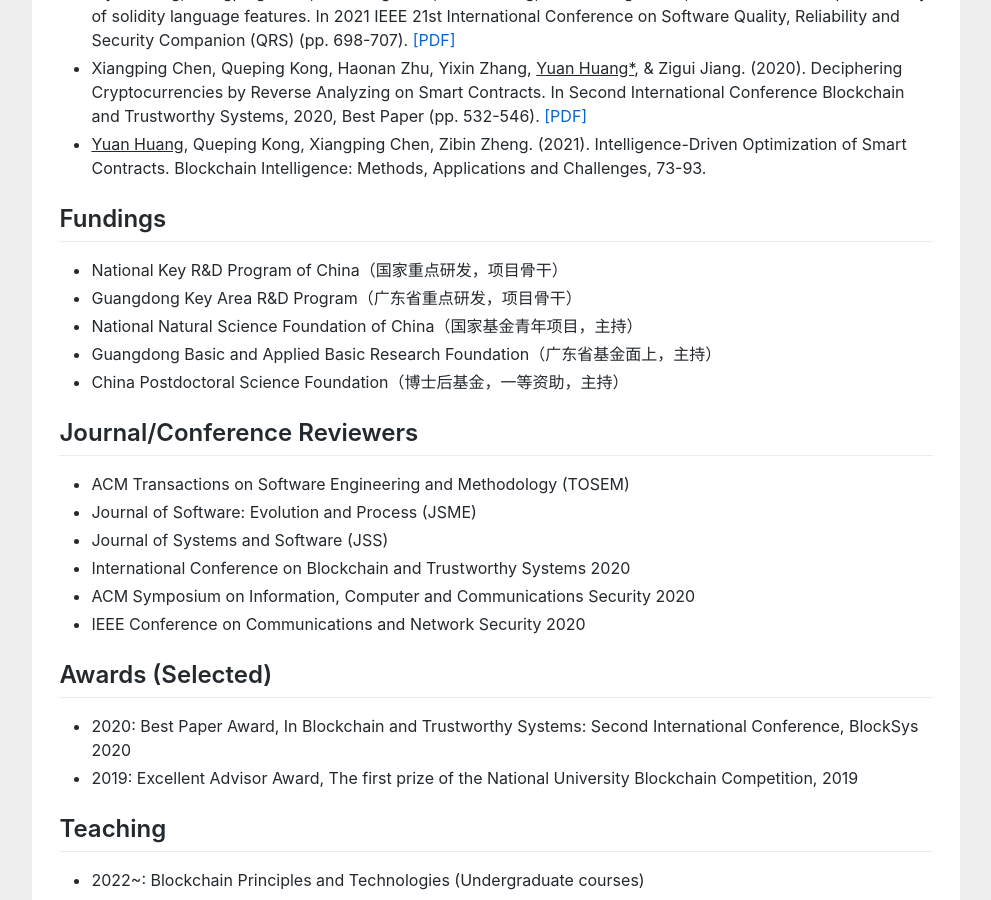
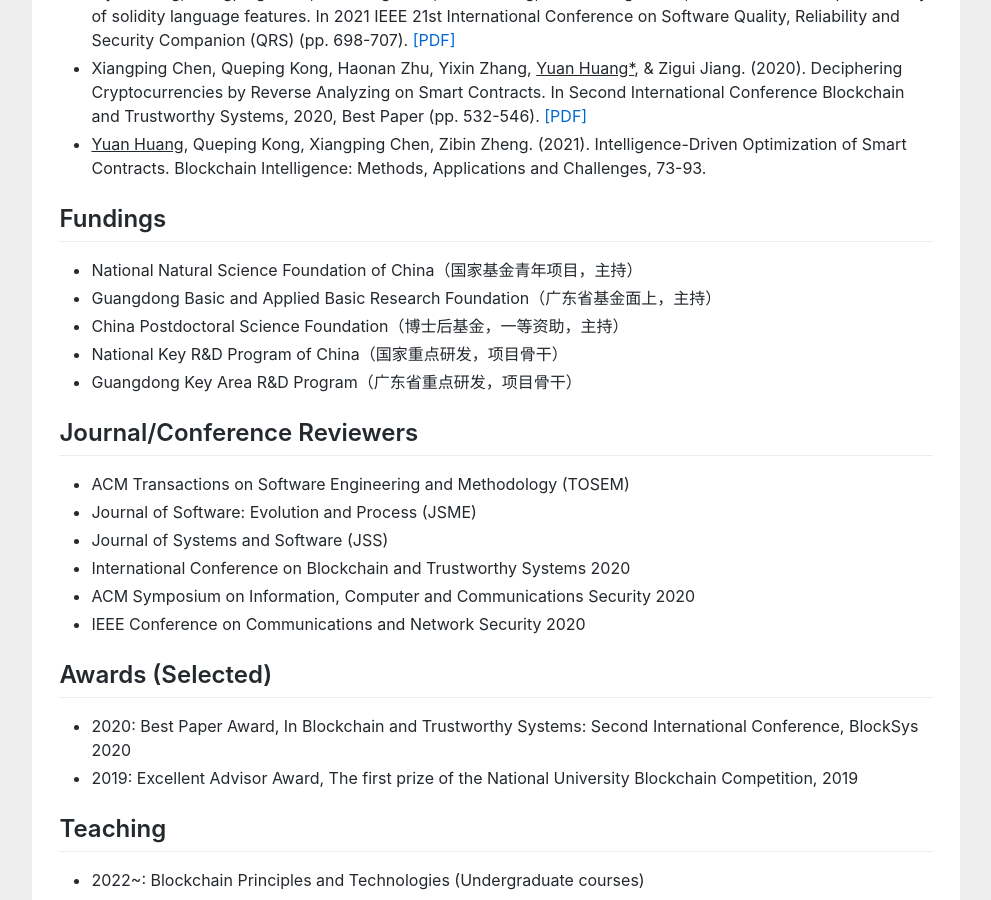
Before and after one commit to huangyuan-hy/huangyuan-hy.github.io, a Jekyll site: the page index.html, which Jekyll copies as it is, in a window 1280 px wide and 900 px high, scrolled down 2459 px. Shown: the whole window, without its empty margins (144-1135 px from the left). Built offline with Jekyll 4.4.1, drawn with Linux system fonts in a browser that asks for light colours; part of the change alters nothing that is shown.

```diff
--- a/index.html
+++ b/index.html
@@ -128,12 +128,11 @@ gtag('config', 'UA-158965281-1');
 
 				<h2>Fundings</h2>
 				<ul>
-					<li>National Key R&D Program of China（国家重点研发，项目骨干）</li>
-					<li>Guangdong Key Area R&D Program（广东省重点研发，项目骨干）</li>
 					<li>National Natural Science Foundation of China（国家基金青年项目，主持）</li>
 					<li>Guangdong Basic and Applied Basic Research Foundation（广东省基金面上，主持）</li>
 					<li>China Postdoctoral Science Foundation（博士后基金，一等资助，主持）</li>
-
+					<li>National Key R&D Program of China（国家重点研发，项目骨干）</li>
+					<li>Guangdong Key Area R&D Program（广东省重点研发，项目骨干）</li>
 				</ul>
 
 
```
